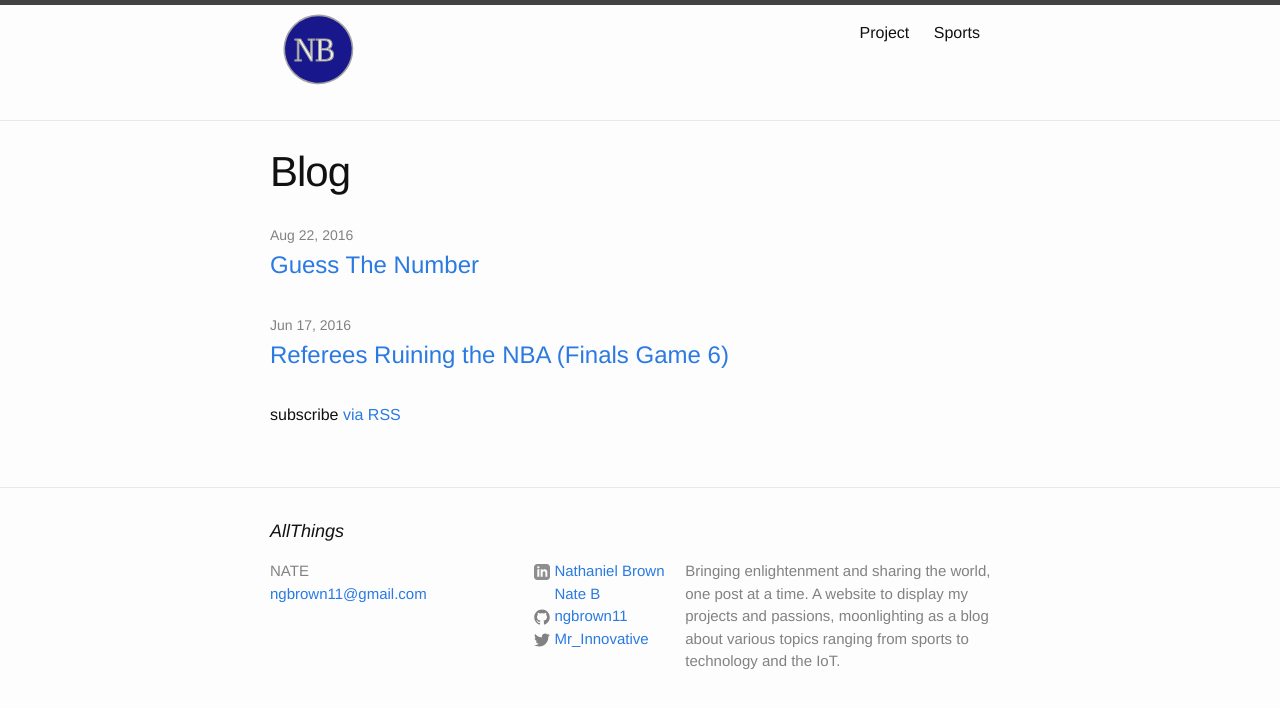
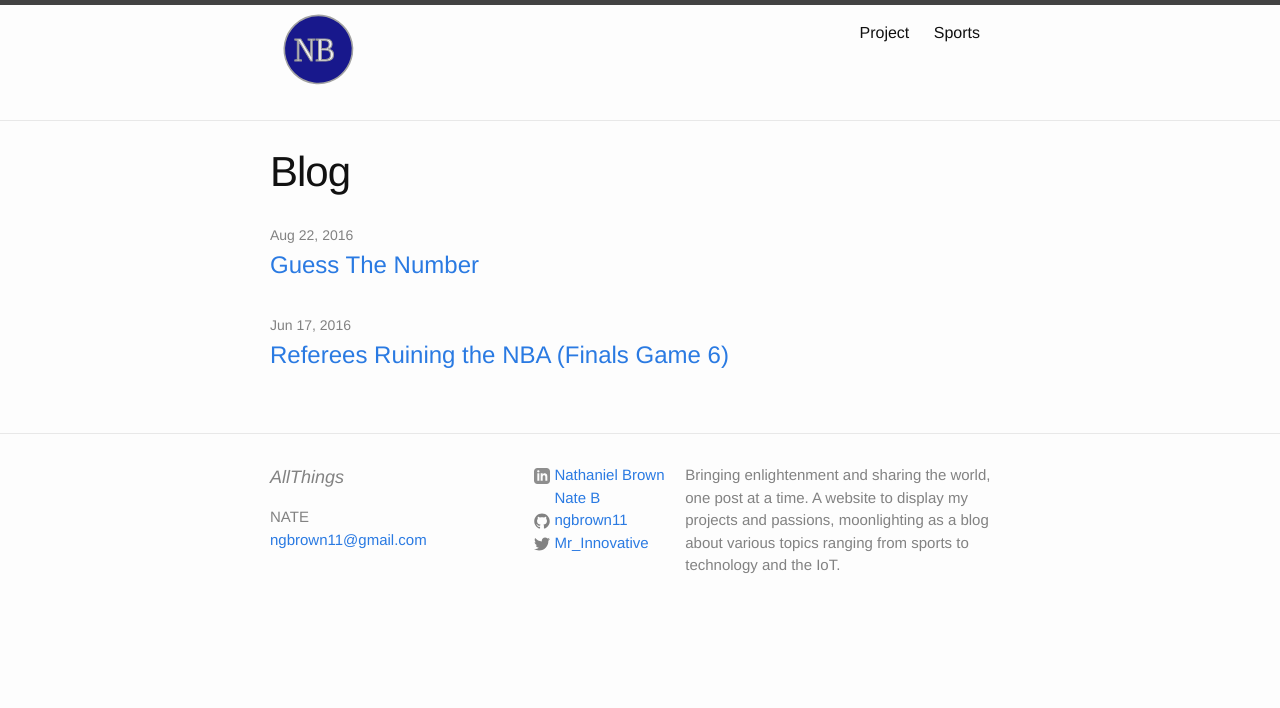
Before and after one commit to ngbrown11/ngbrown11.github.io, a Jekyll site: the page built from blog.md, in a window 1280 px wide. Shown: the top 708 px of the page. Built offline with Jekyll 4.4.1, drawn with Linux system fonts in a browser that asks for light colours; nearby versions of some CDN libraries.

Commit message:
Edit header and footer, remove rss

```diff
--- a/_includes/footer.html
+++ b/_includes/footer.html
@@ -2,12 +2,10 @@
 
   <div class="wrapper">
 
-    <h2 class="footer-heading"><i>{{ site.title }}</i></h2>
-
     <div class="footer-col-wrapper">
       <div class="footer-col footer-col-1">
         <ul class="contact-list">
-          <li>{{ site.name }}</li>
+          <li><h2 class="footer-heading"><i>{{ site.title }}</i></h2>{{ site.name }}</li>
           <li><a href="mailto:{{ site.email }}">{{ site.email }}</a></li>
         </ul>
       </div>
--- a/_includes/header.html
+++ b/_includes/header.html
@@ -1,6 +1,10 @@
 <header class="site-header">
 
   <div class="wrapper">
+
+    <div>
+      <h1 class="page-heading"><i>{{ site.title }}</i>{{ site.name }}</h1>
+    </div>
 
     <div class="myLogo">
       <a class="site-title" href="{{ site.baseurl }}/"><span class="myLogo">{% include myLogo.svg %}</span></a>
--- a/_layouts/blog_page.html
+++ b/_layouts/blog_page.html
@@ -29,7 +29,7 @@
                     {% endfor %}
                 </ul>
 
-                <p class="rss-subscribe">subscribe <a href="{{ "/feed.xml" | prepend: site.baseurl }}">via RSS</a></p>
+                <!--<p class="rss-subscribe">subscribe <a href="{{ "/feed.xml" | prepend: site.baseurl }}">via RSS</a></p>-->
             </div>
 
         </article>
--- a/_layouts/project_page.html
+++ b/_layouts/project_page.html
@@ -27,7 +27,7 @@
     {% endfor %}
   </ul>
 
-  <p class="rss-subscribe">subscribe <a href="{{ "/feed.xml" | prepend: site.baseurl }}">via RSS</a></p>
+  <!--<p class="rss-subscribe">subscribe <a href="{{ "/feed.xml" | prepend: site.baseurl }}">via RSS</a></p>-->
 
   </div>
 
--- a/index.html
+++ b/index.html
@@ -4,7 +4,7 @@
 
 <div class="home">
 
-  <h1 class="page-heading"><i>{{ site.title }}</i>{{ site.name }}</h1>
+  <h1 class="page-heading">Latest post:</h1>
 
   {% for post in site.posts limit:1 %}
     <span class="post-meta">{{ post.date | date: "%b %-d, %Y" }}</span>
```
